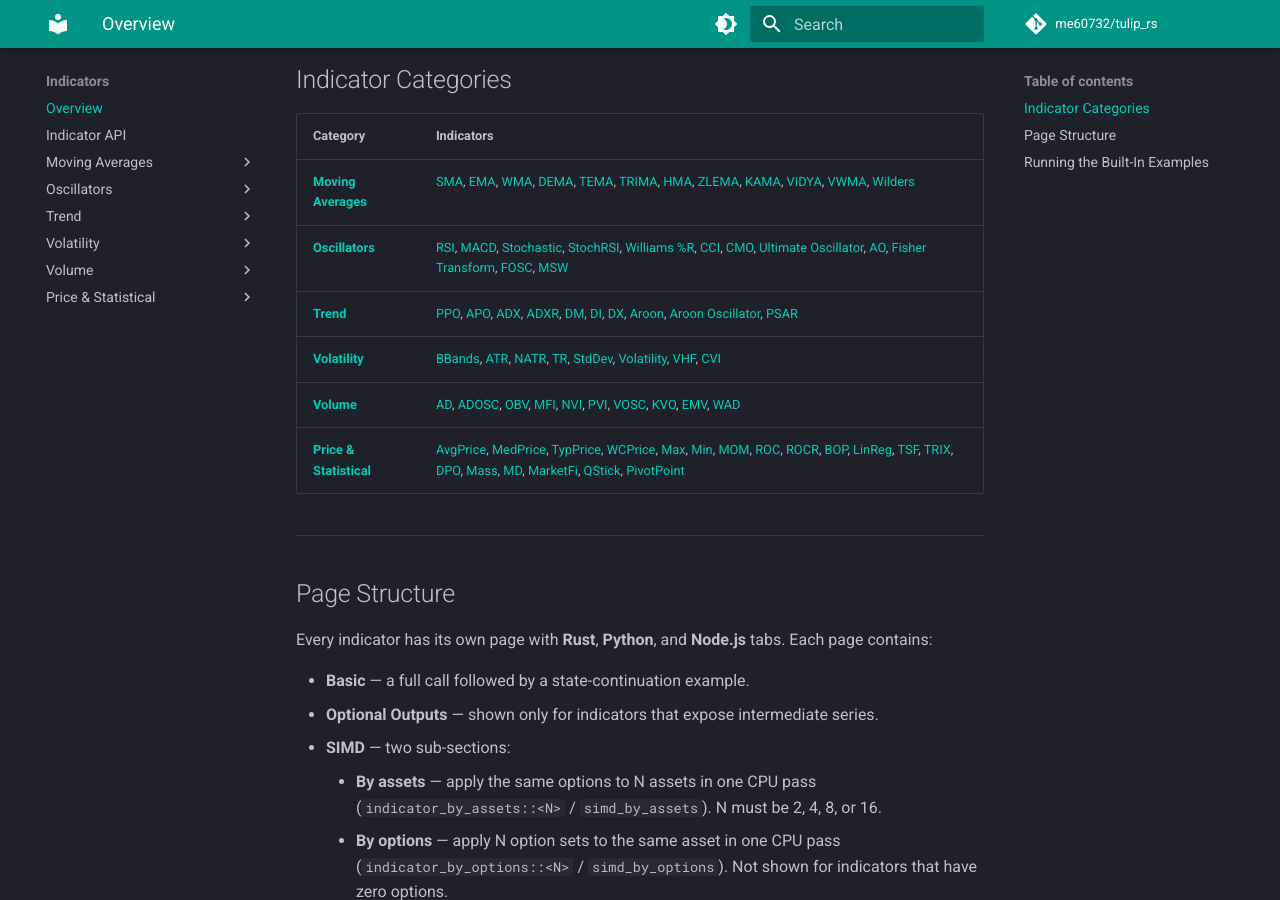
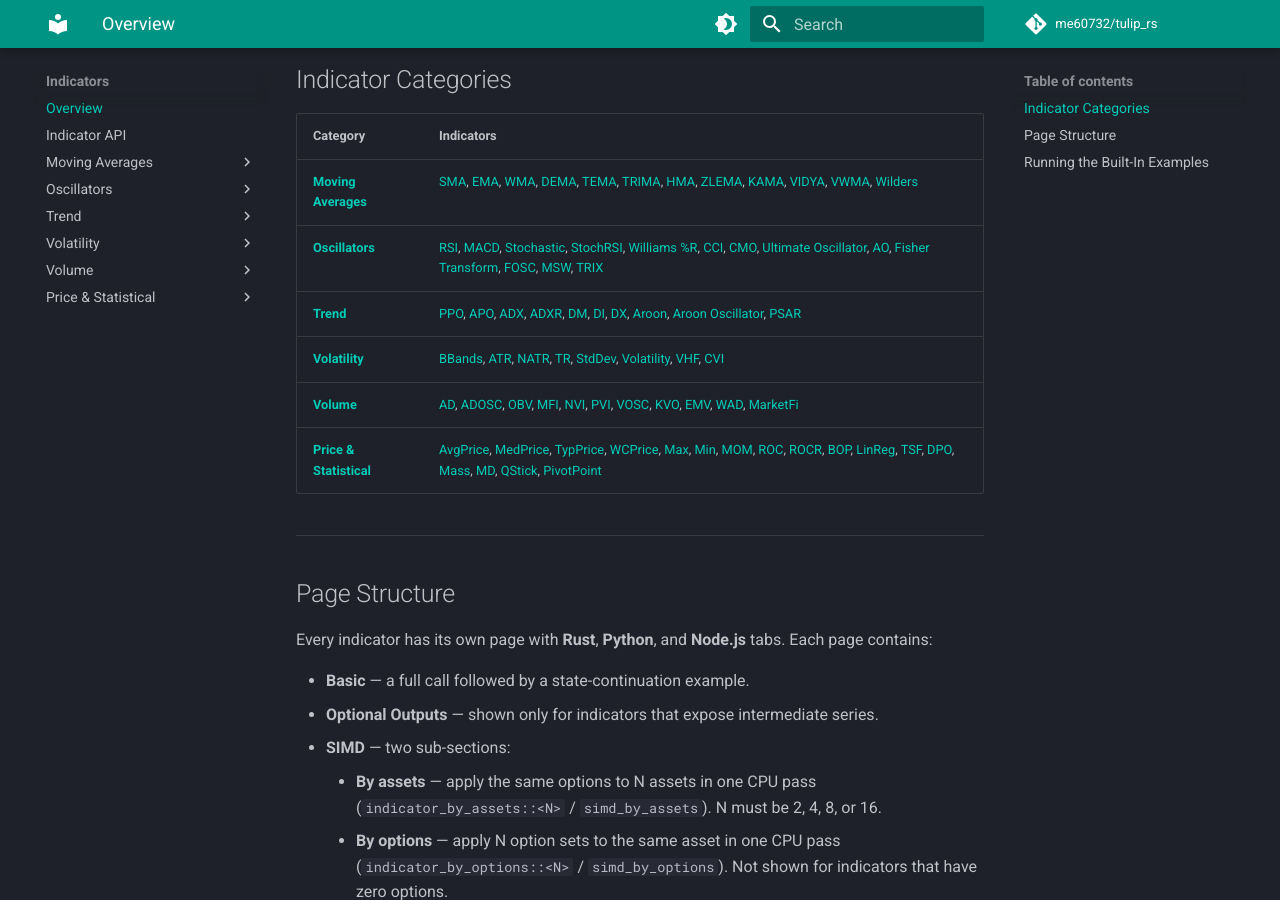
Before and after one commit to me60732/tulip_rs, an MkDocs documentation site: the page built from docs/indicators/index.md, in a window 1280 px wide and 900 px high, scrolled down 308 px. Built offline with MkDocs 1.6.1 and Material for MkDocs 9.7.7, drawn with Linux system fonts in a browser that asks for light colours; comment, search, counter and statistics services are not loaded; some of the changed lines change nothing that is shown.

Commit message:
updated docs

```diff
--- a/docs/indicators/index.md
+++ b/docs/indicators/index.md
@@ -9,11 +9,11 @@ TulipRS implements 75+ technical indicators organised into six categories; every
 | Category | Indicators |
 |---|---|
 | **[Moving Averages](moving_averages/sma.md)** | [SMA](moving_averages/sma.md), [EMA](moving_averages/ema.md), [WMA](moving_averages/wma.md), [DEMA](moving_averages/dema.md), [TEMA](moving_averages/tema.md), [TRIMA](moving_averages/trima.md), [HMA](moving_averages/hma.md), [ZLEMA](moving_averages/zlema.md), [KAMA](moving_averages/kama.md), [VIDYA](moving_averages/vidya.md), [VWMA](moving_averages/vwma.md), [Wilders](moving_averages/wilders.md) |
-| **[Oscillators](oscillators/rsi.md)** | [RSI](oscillators/rsi.md), [MACD](oscillators/macd.md), [Stochastic](oscillators/stochastic_oscillator.md), [StochRSI](oscillators/stochrsi.md), [Williams %R](oscillators/williams_r.md), [CCI](oscillators/cci.md), [CMO](oscillators/cmo.md), [Ultimate Oscillator](oscillators/ultimate_oscillator.md), [AO](oscillators/ao.md), [Fisher Transform](oscillators/fisher_transform.md), [FOSC](oscillators/fosc.md), [MSW](oscillators/msw.md) |
+| **[Oscillators](oscillators/rsi.md)** | [RSI](oscillators/rsi.md), [MACD](oscillators/macd.md), [Stochastic](oscillators/stochastic_oscillator.md), [StochRSI](oscillators/stochrsi.md), [Williams %R](oscillators/williams_r.md), [CCI](oscillators/cci.md), [CMO](oscillators/cmo.md), [Ultimate Oscillator](oscillators/ultimate_oscillator.md), [AO](oscillators/ao.md), [Fisher Transform](oscillators/fisher_transform.md), [FOSC](oscillators/fosc.md), [MSW](oscillators/msw.md), [TRIX](oscillators/trix.md) |
 | **[Trend](trend/adx.md)** | [PPO](trend/ppo.md), [APO](trend/apo.md), [ADX](trend/adx.md), [ADXR](trend/adxr.md), [DM](trend/dm.md), [DI](trend/di.md), [DX](trend/dx.md), [Aroon](trend/aroon.md), [Aroon Oscillator](trend/aroon_oscillator.md), [PSAR](trend/psar.md) |
 | **[Volatility](volatility/bbands.md)** | [BBands](volatility/bbands.md), [ATR](volatility/atr.md), [NATR](volatility/natr.md), [TR](volatility/tr.md), [StdDev](volatility/stddev.md), [Volatility](volatility/volatility.md), [VHF](volatility/vhf.md), [CVI](volatility/cvi.md) |
-| **[Volume](volume/ad.md)** | [AD](volume/ad.md), [ADOSC](volume/adosc.md), [OBV](volume/obv.md), [MFI](volume/mfi.md), [NVI](volume/nvi.md), [PVI](volume/pvi.md), [VOSC](volume/vosc.md), [KVO](volume/kvo.md), [EMV](volume/emv.md), [WAD](volume/wad.md) |
-| **[Price & Statistical](price_statistical/avgprice.md)** | [AvgPrice](price_statistical/avgprice.md), [MedPrice](price_statistical/medprice.md), [TypPrice](price_statistical/typprice.md), [WCPrice](price_statistical/wcprice.md), [Max](price_statistical/max.md), [Min](price_statistical/min.md), [MOM](price_statistical/mom.md), [ROC](price_statistical/roc.md), [ROCR](price_statistical/rocr.md), [BOP](price_statistical/bop.md), [LinReg](price_statistical/linreg.md), [TSF](price_statistical/tsf.md), [TRIX](price_statistical/trix.md), [DPO](price_statistical/dpo.md), [Mass](price_statistical/mass.md), [MD](price_statistical/md.md), [MarketFi](price_statistical/marketfi.md), [QStick](price_statistical/qstick.md), [PivotPoint](price_statistical/pivotpoint.md) |
+| **[Volume](volume/ad.md)** | [AD](volume/ad.md), [ADOSC](volume/adosc.md), [OBV](volume/obv.md), [MFI](volume/mfi.md), [NVI](volume/nvi.md), [PVI](volume/pvi.md), [VOSC](volume/vosc.md), [KVO](volume/kvo.md), [EMV](volume/emv.md), [WAD](volume/wad.md), [MarketFi](volume/marketfi.md) |
+| **[Price & Statistical](price_statistical/avgprice.md)** | [AvgPrice](price_statistical/avgprice.md), [MedPrice](price_statistical/medprice.md), [TypPrice](price_statistical/typprice.md), [WCPrice](price_statistical/wcprice.md), [Max](price_statistical/max.md), [Min](price_statistical/min.md), [MOM](price_statistical/mom.md), [ROC](price_statistical/roc.md), [ROCR](price_statistical/rocr.md), [BOP](price_statistical/bop.md), [LinReg](price_statistical/linreg.md), [TSF](price_statistical/tsf.md), [DPO](price_statistical/dpo.md), [Mass](price_statistical/mass.md), [MD](price_statistical/md.md), [QStick](price_statistical/qstick.md), [PivotPoint](price_statistical/pivotpoint.md) |
 
 ---
 
```
Also changed, not shown: docs/indicators/oscillators/trix.md (renamed from docs/indicators/price_statistical/trix.md), docs/indicators/volume/marketfi.md (renamed from docs/indicators/price_statistical/marketfi.md).
